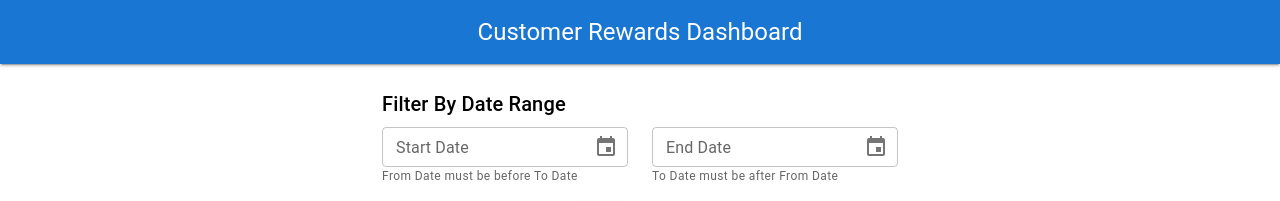
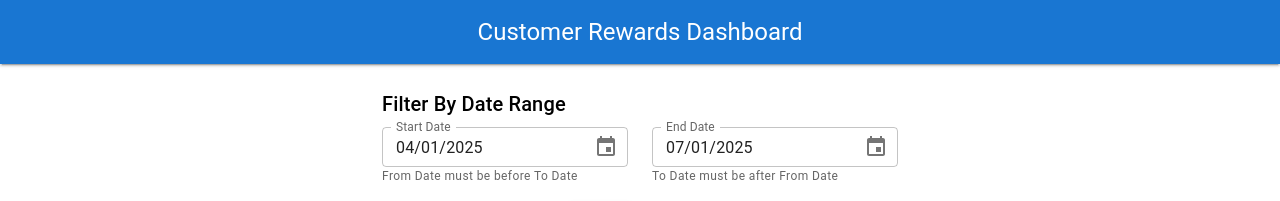
Before and after one commit to sumitkumar14/react-reward-app, a React (Create React App) app: page / in a window 1280 px wide. Shown: the top 201 px of the page. Built offline with nearby package versions, Linux system fonts and the light colour scheme.

Commit message:
readme updated

```diff
--- a/src/components/DashboardComponent/DashboardView.js
+++ b/src/components/DashboardComponent/DashboardView.js
@@ -35,7 +35,10 @@ function DashboardView() {
   const [error, setError] = useState('');
   const [transactions, setTransactions] = useState([]);
   const [filteredTxns, setFilteredTxns] = useState([]);
-  const [dateRange, setDateRange] = useState({ start: null, end: null });
+  const [dateRange, setDateRange] = useState({
+    start: dayjs().subtract(3, 'month'),
+    end: dayjs(),
+  });
 
   useEffect(() => {
     logger.info('[Dashboard] Fetching transactions...');
```
Also changed, not shown: assets/filter-screen.png, 1 other file (tests, documents, lock files or other folders).
